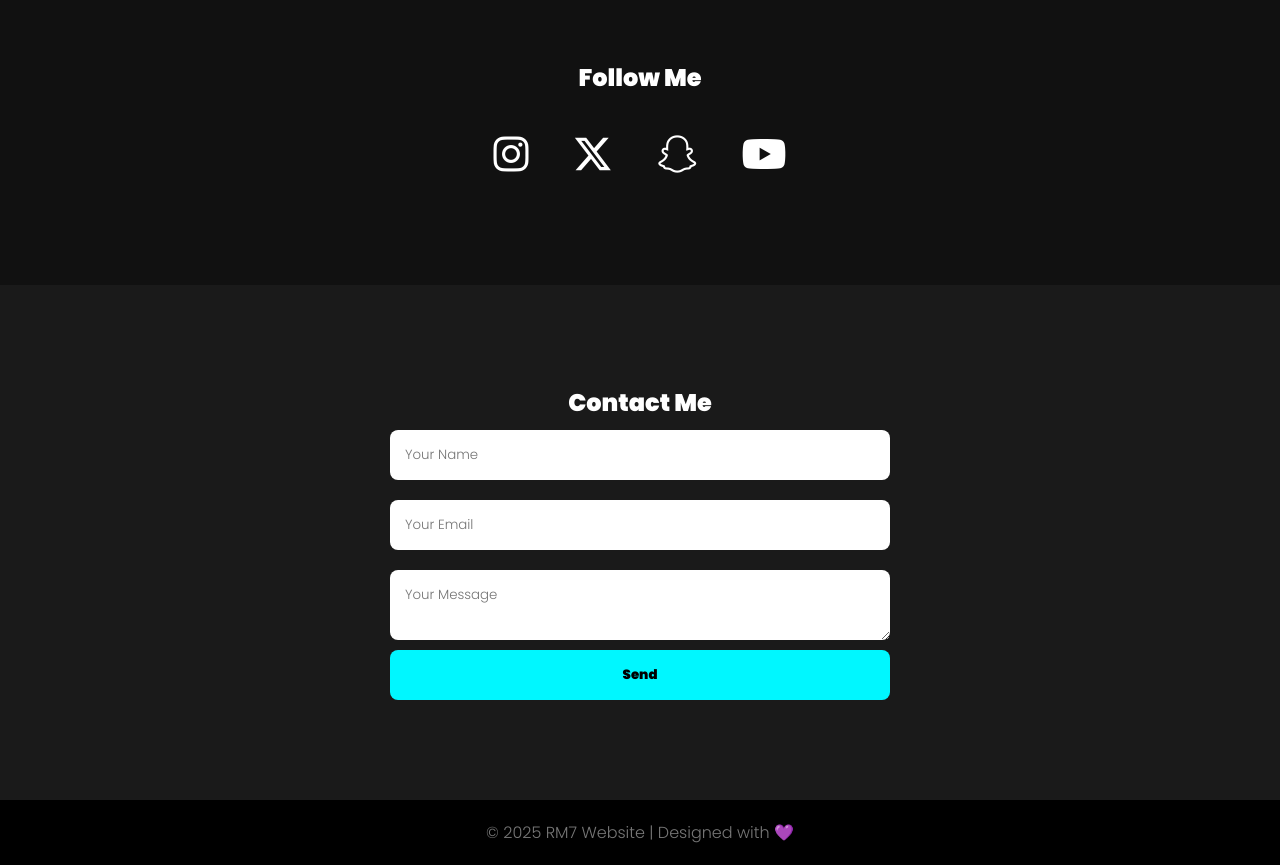
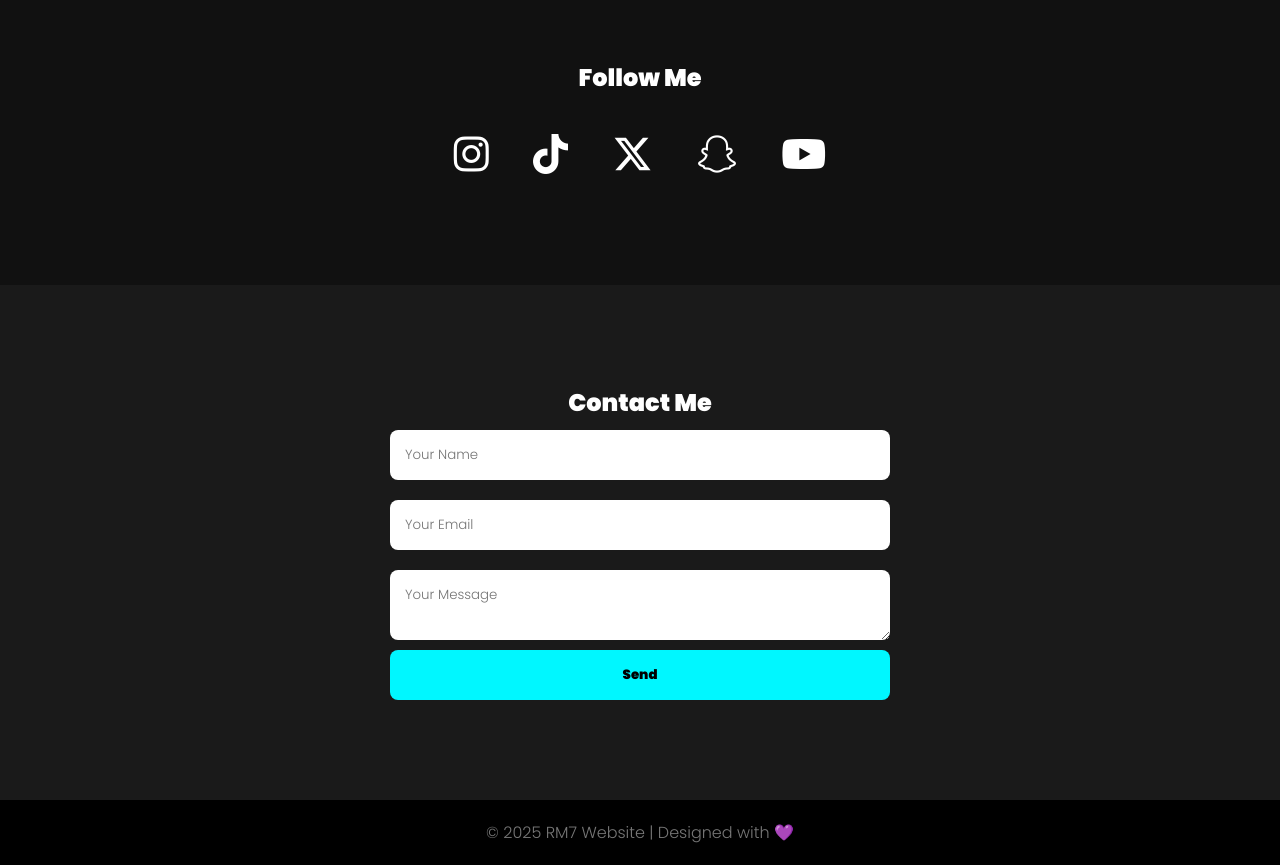
Before and after one commit to rm7-rayane/website, a plain HTML site: page index.html in a window 1280 px wide. Shown: the part 840-1705 px from the top of the page. Drawn offline with nearby package versions, Linux system fonts and the light colour scheme; files that its build step writes are made by us from their sources.

Commit message:
add tiktok

```diff
--- a/index.html
+++ b/index.html
@@ -35,6 +35,7 @@
     <h2>Follow Me</h2>
     <div class="icons">
       <a href="https://instagram.com/rm7.rayane" target="_blank"><i class="fab fa-instagram"></i></a>
+      <a href="https://www.tiktok.com/@rm7.rayane" target="_blank"><i class="fab fa-tiktok"></i></a>
       <a href="https://x.com/rm7_rayane" target="_blank"><i class="fab fa-x-twitter"></i></a>
       <a href="https://snapchat.com/add/rm7.mxh" target="_blank"><i class="fab fa-snapchat"></i></a>
       <a href="https://youtube.com/@RM7-LIVE" target="_blank"><i class="fab fa-youtube"></i></a>
```
